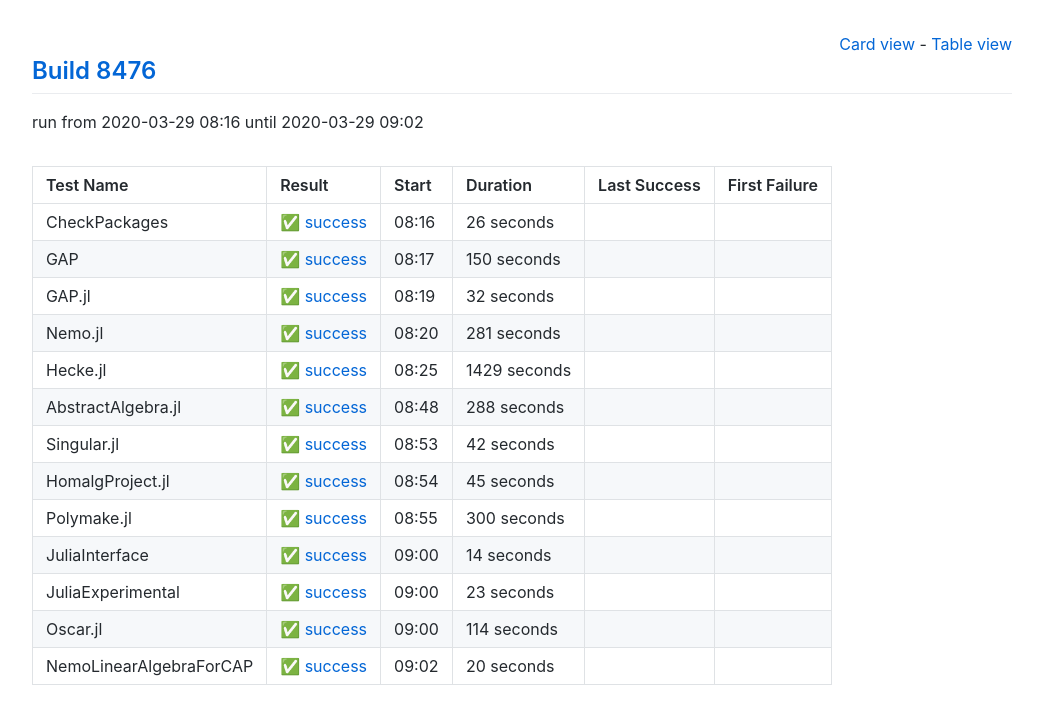
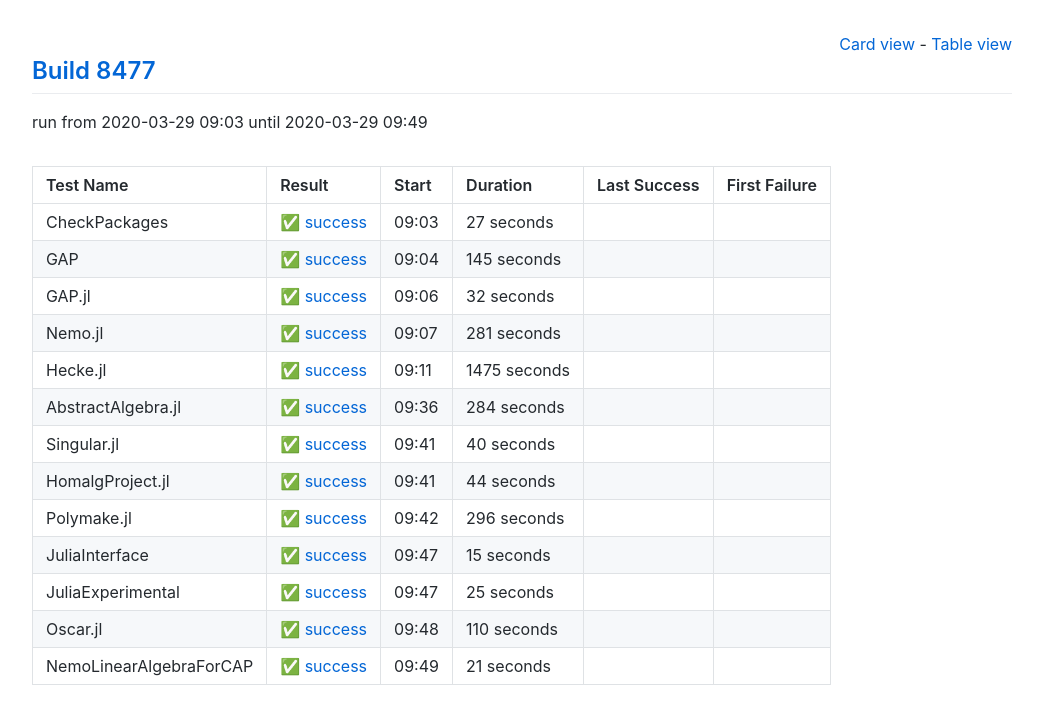
Before and after one commit to oscar-system/oscar-ci-status, a Jekyll site: the page built from table.html, in a window 1280 px wide. Shown: the top 724 px of the page, without its empty margins (118-1161 px from the left). Built offline with Jekyll 4.4.1, drawn with Linux system fonts in a browser that asks for light colours.

Commit message:
Build 8477

```diff
--- a/_data/ci.yml
+++ b/_data/ci.yml
@@ -1,27 +1,27 @@
-build: 8476
-build_url: https://oscarci.mathematik.uni-kl.de/job/oscar/8476/
+build: 8477
+build_url: https://oscarci.mathematik.uni-kl.de/job/oscar/8477/
 job: oscar
 tests:
-- duration: 26
+- duration: 27
   exitcode: 0
   first_failure: false
   first_failure_url: null
   last_success: false
   last_success_url: null
-  log: https://oscarci.mathematik.uni-kl.de/job/oscar/8476/artifact/logs/build-8476/CheckPackages.log
+  log: https://oscarci.mathematik.uni-kl.de/job/oscar/8477/artifact/logs/build-8477/CheckPackages.log
   name: CheckPackages
-  start: 2020-03-29 08:16
+  start: 2020-03-29 09:03
   status: success
   success: true
-- duration: 150
+- duration: 145
   exitcode: 0
   first_failure: false
   first_failure_url: null
   last_success: false
   last_success_url: null
-  log: https://oscarci.mathematik.uni-kl.de/job/oscar/8476/artifact/logs/build-8476/GAP.log
+  log: https://oscarci.mathematik.uni-kl.de/job/oscar/8477/artifact/logs/build-8477/GAP.log
   name: GAP
-  start: 2020-03-29 08:17
+  start: 2020-03-29 09:04
   status: success
   success: true
 - duration: 32
@@ -30,9 +30,9 @@ tests:
   first_failure_url: null
   last_success: false
   last_success_url: null
-  log: https://oscarci.mathematik.uni-kl.de/job/oscar/8476/artifact/logs/build-8476/GAP.jl.log
+  log: https://oscarci.mathematik.uni-kl.de/job/oscar/8477/artifact/logs/build-8477/GAP.jl.log
   name: GAP.jl
-  start: 2020-03-29 08:19
+  start: 2020-03-29 09:06
   status: success
   success: true
 - duration: 281
@@ -41,107 +41,107 @@ tests:
   first_failure_url: null
   last_success: false
   last_success_url: null
-  log: https://oscarci.mathematik.uni-kl.de/job/oscar/8476/artifact/logs/build-8476/Nemo.jl.log
+  log: https://oscarci.mathematik.uni-kl.de/job/oscar/8477/artifact/logs/build-8477/Nemo.jl.log
   name: Nemo.jl
-  start: 2020-03-29 08:20
+  start: 2020-03-29 09:07
   status: success
   success: true
-- duration: 1429
+- duration: 1475
   exitcode: 0
   first_failure: false
   first_failure_url: null
   last_success: false
   last_success_url: null
-  log: https://oscarci.mathematik.uni-kl.de/job/oscar/8476/artifact/logs/build-8476/Hecke.jl.log
+  log: https://oscarci.mathematik.uni-kl.de/job/oscar/8477/artifact/logs/build-8477/Hecke.jl.log
   name: Hecke.jl
-  start: 2020-03-29 08:25
+  start: 2020-03-29 09:11
   status: success
   success: true
-- duration: 288
+- duration: 284
   exitcode: 0
   first_failure: false
   first_failure_url: null
   last_success: false
   last_success_url: null
-  log: https://oscarci.mathematik.uni-kl.de/job/oscar/8476/artifact/logs/build-8476/AbstractAlgebra.jl.log
+  log: https://oscarci.mathematik.uni-kl.de/job/oscar/8477/artifact/logs/build-8477/AbstractAlgebra.jl.log
   name: AbstractAlgebra.jl
-  start: 2020-03-29 08:48
+  start: 2020-03-29 09:36
   status: success
   success: true
-- duration: 42
+- duration: 40
   exitcode: 0
   first_failure: false
   first_failure_url: null
   last_success: false
   last_success_url: null
-  log: https://oscarci.mathematik.uni-kl.de/job/oscar/8476/artifact/logs/build-8476/Singular.jl.log
+  log: https://oscarci.mathematik.uni-kl.de/job/oscar/8477/artifact/logs/build-8477/Singular.jl.log
   name: Singular.jl
-  start: 2020-03-29 08:53
+  start: 2020-03-29 09:41
   status: success
   success: true
-- duration: 45
+- duration: 44
   exitcode: 0
   first_failure: false
   first_failure_url: null
   last_success: false
   last_success_url: null
-  log: https://oscarci.mathematik.uni-kl.de/job/oscar/8476/artifact/logs/build-8476/HomalgProject.jl.log
+  log: https://oscarci.mathematik.uni-kl.de/job/oscar/8477/artifact/logs/build-8477/HomalgProject.jl.log
   name: HomalgProject.jl
-  start: 2020-03-29 08:54
+  start: 2020-03-29 09:41
   status: success
   success: true
-- duration: 300
+- duration: 296
   exitcode: 0
   first_failure: false
   first_failure_url: null
   last_success: false
   last_success_url: null
-  log: https://oscarci.mathematik.uni-kl.de/job/oscar/8476/artifact/logs/build-8476/Polymake.jl.log
+  log: https://oscarci.mathematik.uni-kl.de/job/oscar/8477/artifact/logs/build-8477/Polymake.jl.log
   name: Polymake.jl
-  start: 2020-03-29 08:55
+  start: 2020-03-29 09:42
   status: success
   success: true
-- duration: 14
+- duration: 15
   exitcode: 0
   first_failure: false
   first_failure_url: null
   last_success: false
   last_success_url: null
-  log: https://oscarci.mathematik.uni-kl.de/job/oscar/8476/artifact/logs/build-8476/JuliaInterface.log
+  log: https://oscarci.mathematik.uni-kl.de/job/oscar/8477/artifact/logs/build-8477/JuliaInterface.log
   name: JuliaInterface
-  start: 2020-03-29 09:00
+  start: 2020-03-29 09:47
   status: success
   success: true
-- duration: 23
+- duration: 25
   exitcode: 0
   first_failure: false
   first_failure_url: null
   last_success: false
   last_success_url: null
-  log: https://oscarci.mathematik.uni-kl.de/job/oscar/8476/artifact/logs/build-8476/JuliaExperimental.log
+  log: https://oscarci.mathematik.uni-kl.de/job/oscar/8477/artifact/logs/build-8477/JuliaExperimental.log
   name: JuliaExperimental
-  start: 2020-03-29 09:00
+  start: 2020-03-29 09:47
   status: success
   success: true
-- duration: 114
+- duration: 110
   exitcode: 0
   first_failure: false
   first_failure_url: null
   last_success: false
   last_success_url: null
-  log: https://oscarci.mathematik.uni-kl.de/job/oscar/8476/artifact/logs/build-8476/Oscar.jl.log
+  log: https://oscarci.mathematik.uni-kl.de/job/oscar/8477/artifact/logs/build-8477/Oscar.jl.log
   name: Oscar.jl
-  start: 2020-03-29 09:00
+  start: 2020-03-29 09:48
   status: success
   success: true
-- duration: 20
+- duration: 21
   exitcode: 0
   first_failure: false
   first_failure_url: null
   last_success: false
   last_success_url: null
-  log: https://oscarci.mathematik.uni-kl.de/job/oscar/8476/artifact/logs/build-8476/NemoLinearAlgebraForCAP.log
+  log: https://oscarci.mathematik.uni-kl.de/job/oscar/8477/artifact/logs/build-8477/NemoLinearAlgebraForCAP.log
   name: NemoLinearAlgebraForCAP
-  start: 2020-03-29 09:02
+  start: 2020-03-29 09:49
   status: success
   success: true
```
Also changed, not shown: README.md.
